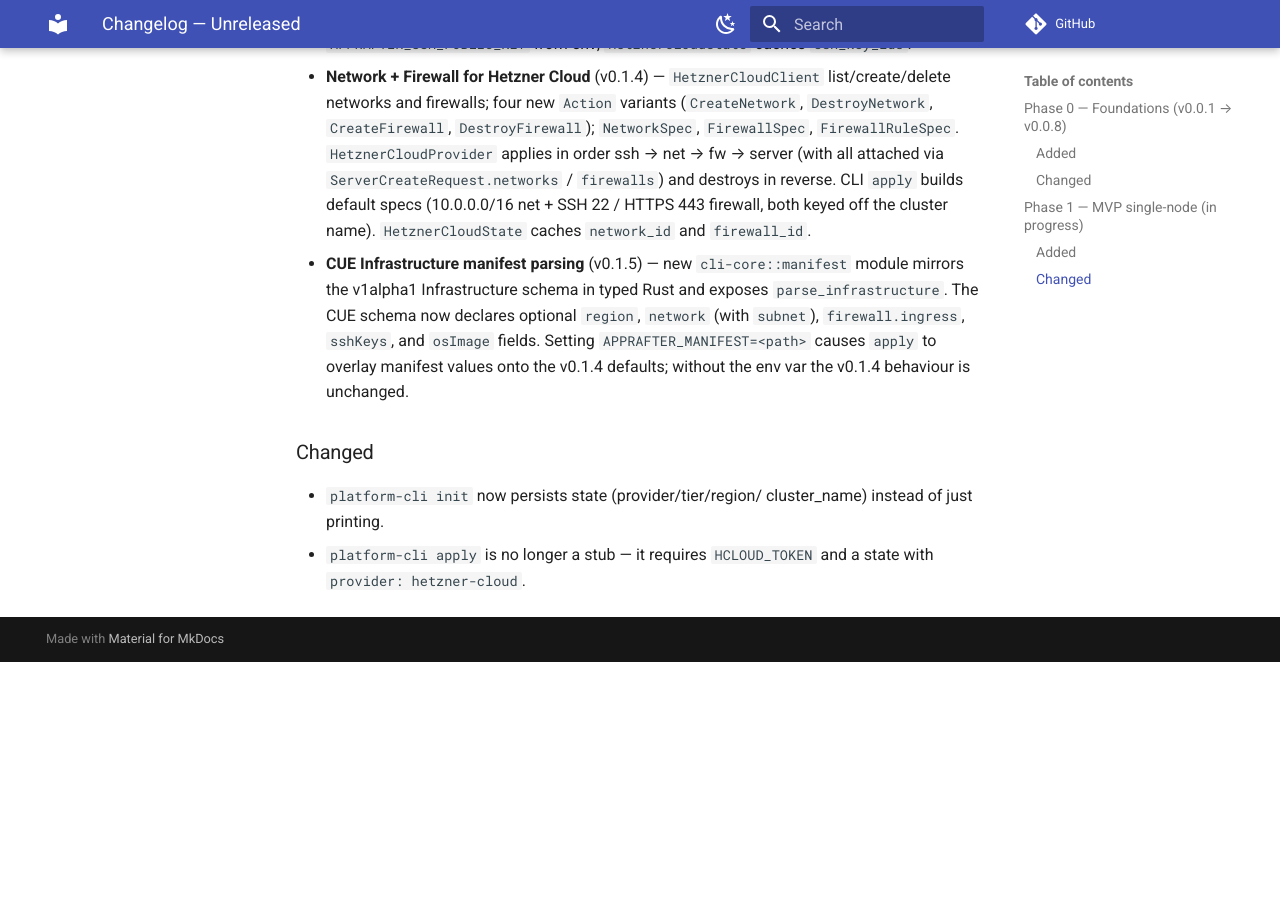
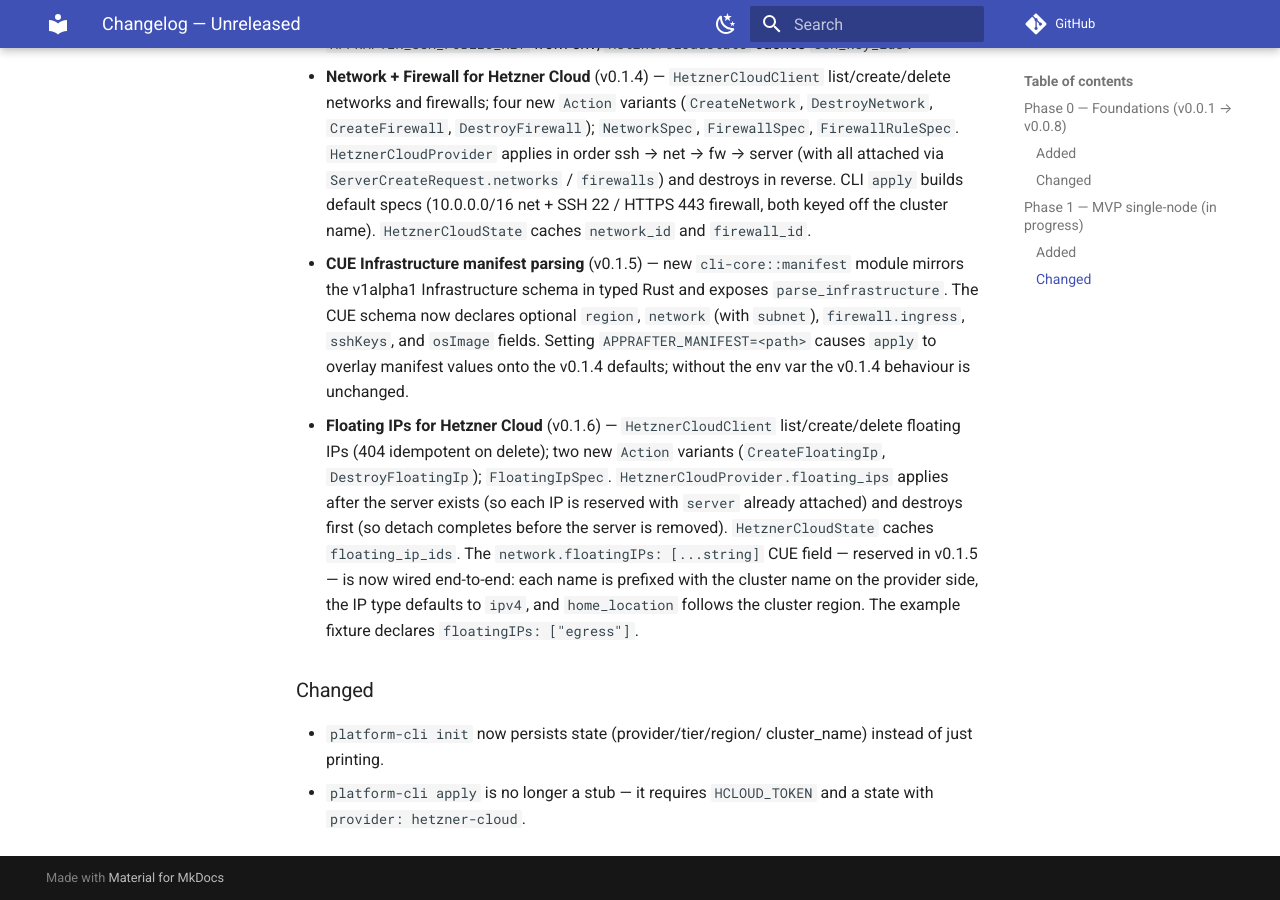
Before and after one commit to AppRafter/apprafter, an MkDocs documentation site: the page built from docs/changelog/UNRELEASED.md, in a window 1280 px wide and 900 px high, scrolled down 2179 px. Built offline with MkDocs 1.6.1 and Material for MkDocs 9.7.7, drawn with Linux system fonts in a browser that asks for light colours; comment, search, counter and statistics services are not loaded; before the commit the page ends 2841 px from its top, so only the background shows below that.

Commit message:
docs: close Floating IP branch of plan.md phase 1.2 (v0.1.6)
- examples/infrastructure/tier-1-hetzner.cue now declares
  floatingIPs: ["egress"] so the fixture exercises the new field.
- schemas/v1alpha1/infrastructure.cue: drop the "Reserved for
  v0.1.6" note from the floatingIPs comment and clarify naming
  semantics (cluster prefix is added by the CLI).
- cli/README.md: floating-IP attach paragraph + destroy-order
  update (FIPs are removed first now).
- plan.md: v0.1.6 поставка section ticked off, sub-phase 1.2
  decomposition note bumped from 5 to 6 cycles.
- docs/changelog/UNRELEASED.md: v0.1.6 entry under Phase 1 / Added.

Co-Authored-By: Claude Opus 4.7 (1M context) <noreply@anthropic.com>

```diff
--- a/docs/changelog/UNRELEASED.md
+++ b/docs/changelog/UNRELEASED.md
@@ -113,6 +113,19 @@ the `0.0.x` series; semver starts at 1.0.
   Setting `APPRAFTER_MANIFEST=<path>` causes `apply` to overlay
   manifest values onto the v0.1.4 defaults; without the env var
   the v0.1.4 behaviour is unchanged.
+- **Floating IPs for Hetzner Cloud** (v0.1.6) —
+  `HetznerCloudClient` list/create/delete floating IPs (404
+  idempotent on delete); two new `Action` variants
+  (`CreateFloatingIp`, `DestroyFloatingIp`); `FloatingIpSpec`.
+  `HetznerCloudProvider.floating_ips` applies after the server
+  exists (so each IP is reserved with `server` already attached)
+  and destroys first (so detach completes before the server is
+  removed). `HetznerCloudState` caches `floating_ip_ids`. The
+  `network.floatingIPs: [...string]` CUE field — reserved in
+  v0.1.5 — is now wired end-to-end: each name is prefixed with
+  the cluster name on the provider side, the IP type defaults to
+  `ipv4`, and `home_location` follows the cluster region. The
+  example fixture declares `floatingIPs: ["egress"]`.
 
 ### Changed
 
```
Also changed, not shown: cli/README.md (+9 -2 lines), plan.md (+11 -2 lines), 2 other files.
